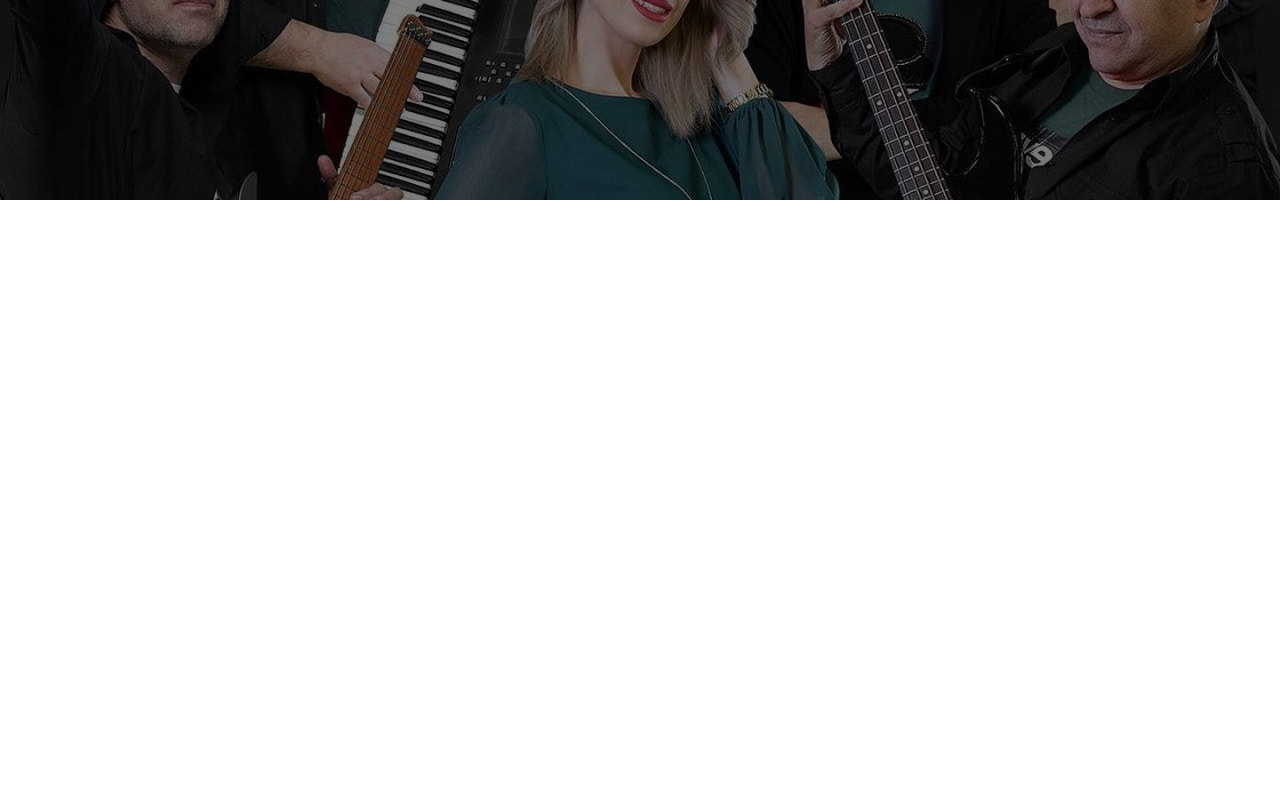
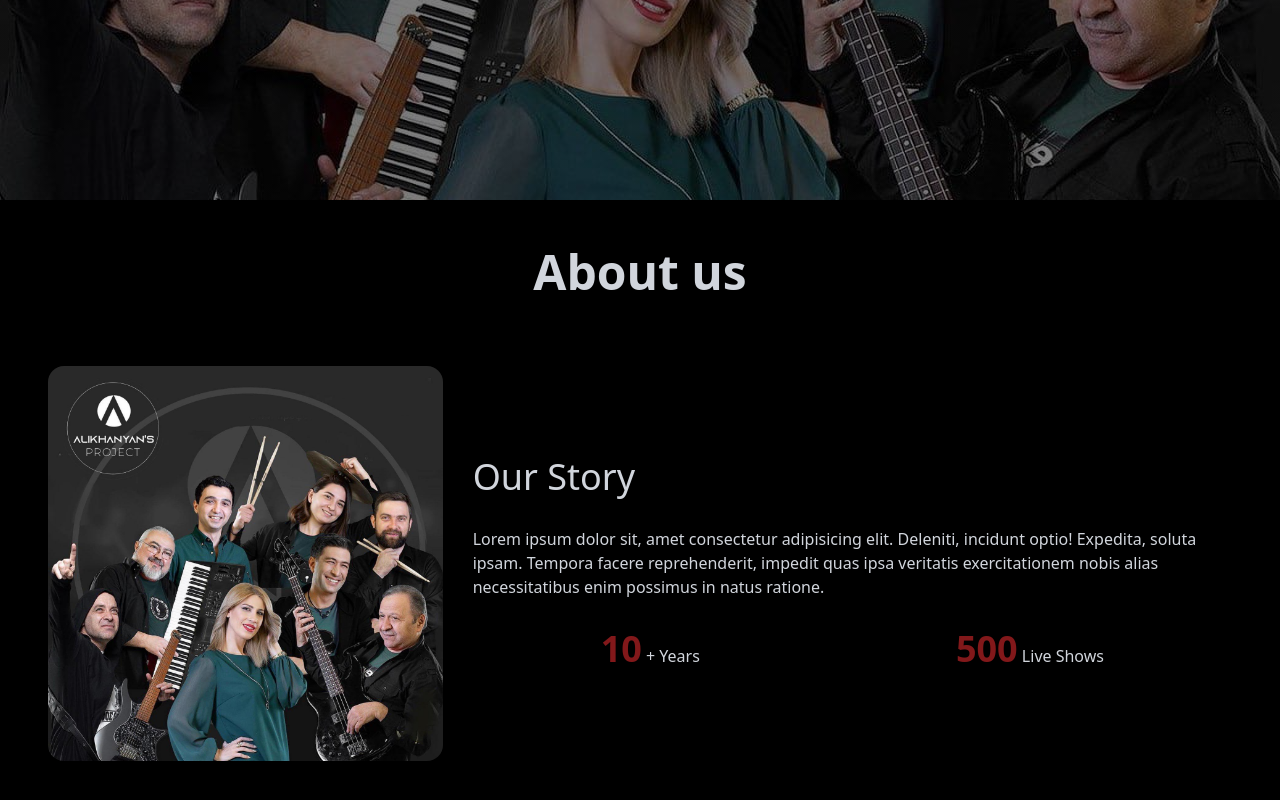
Before and after one commit to LeonMher/alikhanyan-production, a React app: page /alikhanyans-project in a window 1280 px wide. Shown: the part 600-1400 px from the top of the page. Before the commit the page ends 800 px from the top, so only its background shows below. Built offline with nearby package versions, Linux system fonts and the light colour scheme; the HTML template or start-up script is replaced by a standard one.

Commit message:
add about us page

```diff
--- /dev/null
+++ b/src/projects/AlikhanyansProject/About/About.jsx
@@ -0,0 +1,35 @@
+import AboutUsPic from "../../../assets/project/aboutUsPic.jpeg";
+
+const About = () => {
+  return (
+    <div className="flex flex-col  gap-[30px] p-12 bg-black text-gray-300">
+      <div className="flex justify-center">
+        <span className="text-5xl font-bold mb-10">About us</span>
+      </div>
+      <div className="flex flex-col md:flex-row gap-[30px] justify-center items-center">
+        <img className="w-1/2 md:w-1/3 rounded-2xl" src={AboutUsPic} />
+        <div className="flex flex-col justify-center items-center md:items-start gap-[30px]">
+          <span className="text-4xl">Our Story</span>
+          <span>
+            Lorem ipsum dolor sit, amet consectetur adipisicing elit. Deleniti,
+            incidunt optio! Expedita, soluta ipsam. Tempora facere
+            reprehenderit, impedit quas ipsa veritatis exercitationem nobis
+            alias necessitatibus enim possimus in natus ratione.
+          </span>
+          <div className="flex flex-row items-around justify-around w-full">
+            <div>
+              <span className="text-red-900 font-bold text-4xl">10</span> +
+              Years
+            </div>
+            <div>
+              <span className="text-red-900 font-bold text-4xl">500</span> Live
+              Shows
+            </div>
+          </div>
+        </div>
+      </div>
+    </div>
+  );
+};
+
+export default About;
--- a/src/projects/AlikhanyansProject/Main.jsx
+++ b/src/projects/AlikhanyansProject/Main.jsx
@@ -1,9 +1,11 @@
 import Hero from "./Hero/Hero";
+import About from "./About/About";
 
 const AlikhanyansProject = () => {
   return (
     <div>
       <Hero />
+      <About />
     </div>
   );
 };
```
Also changed, not shown: src/assets/project/aboutUsPic.jpeg (added).
